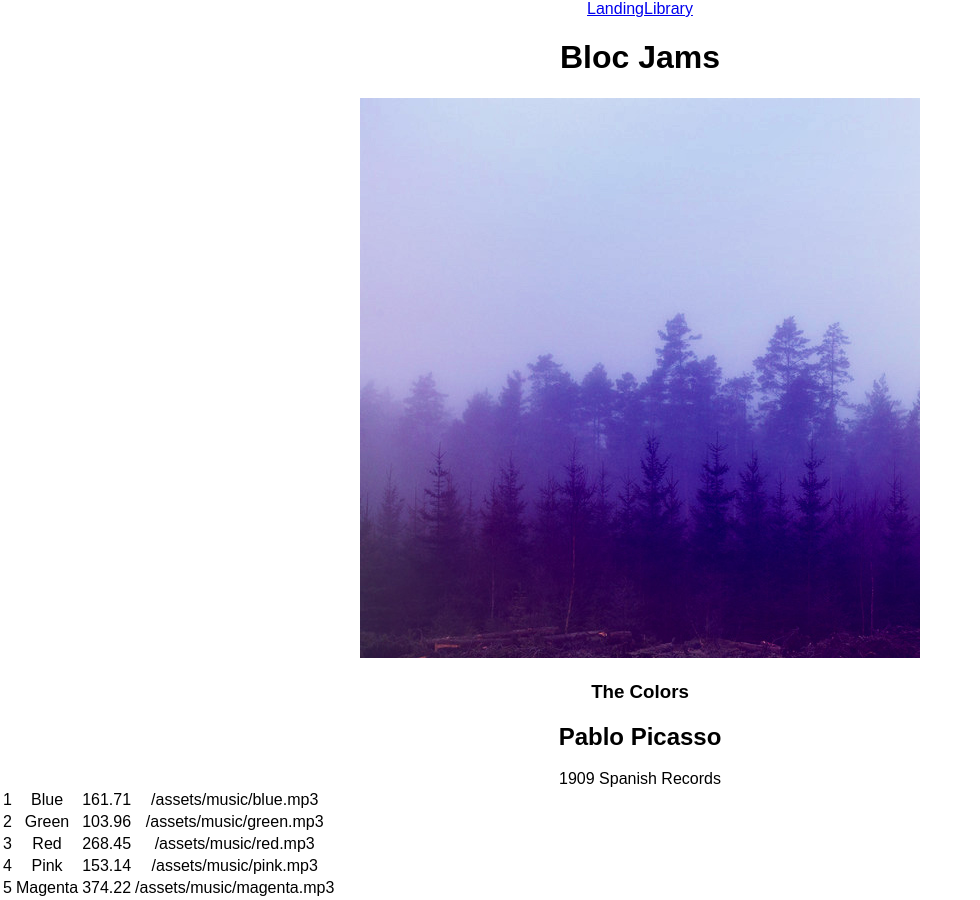
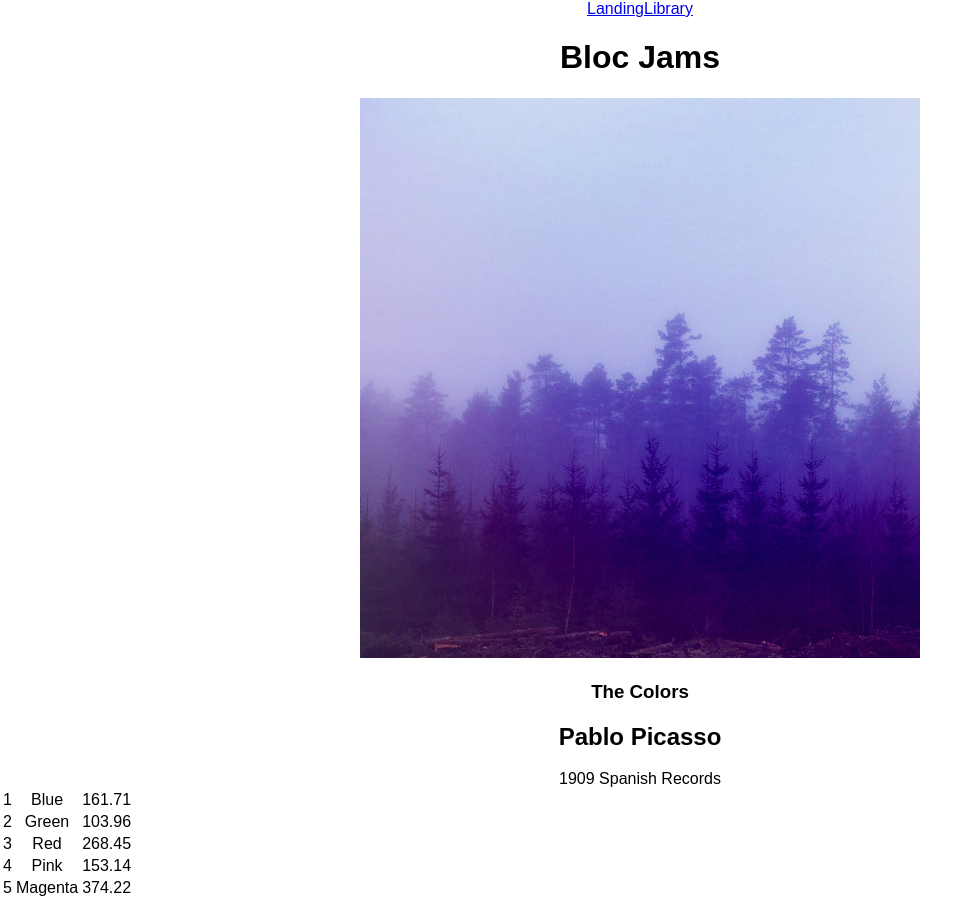
Before and after one commit to danomckenzie/bloc-jams-react, a React (Create React App) app: page /album/the-colors in a window 1280 px wide. Shown: the whole page, without its empty margins (0-980 px from the left). Built offline with nearby package versions, Linux system fonts and the light colour scheme.

Commit message:
Bloc Jams React: fixed song display

```diff
--- a/src/components/Album.js
+++ b/src/components/Album.js
@@ -23,7 +23,13 @@
             <h2 className="artist">{this.state.album.artist}</h2>
             <div id="release-info">{this.state.album.releaseInfo}</div>
           </div>
-          <table>
+          </section>
+          <table id="song-list">
+            <colgroup>
+              <col id="song-number-column" />
+              <col id="song-title-column" />
+              <col id="song-duration-column" />
+            </colgroup>
             <tbody>
             {
               this.state.album.songs.map( (song, index) =>
@@ -31,13 +37,11 @@
                   <td>{index + 1}</td>
                   <td>{song.title}</td>
                   <td>{song.duration}</td>
-                  <td>{song.audioSrc}</td>
                 </tr>
               )
             }
             </tbody>
           </table>
-        </section>
       </section>
     );
   }
```
